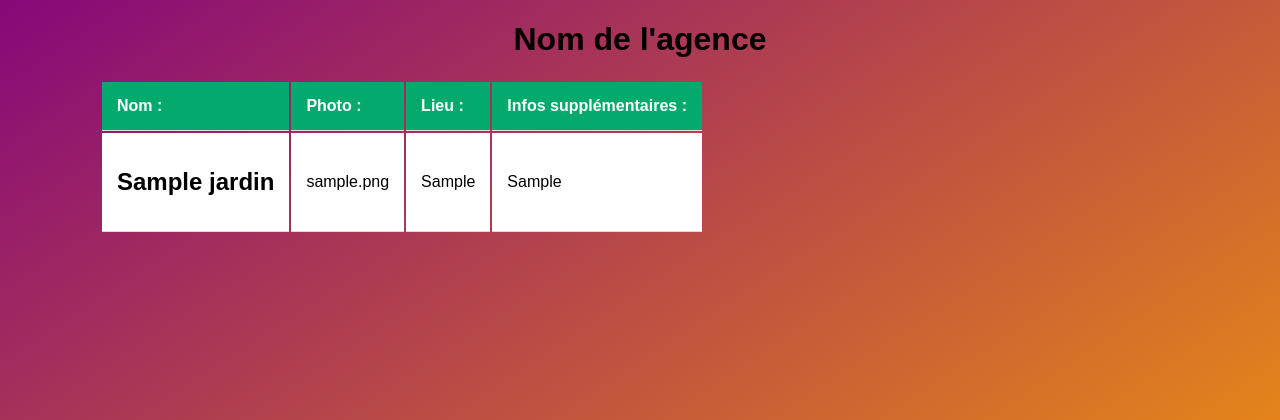
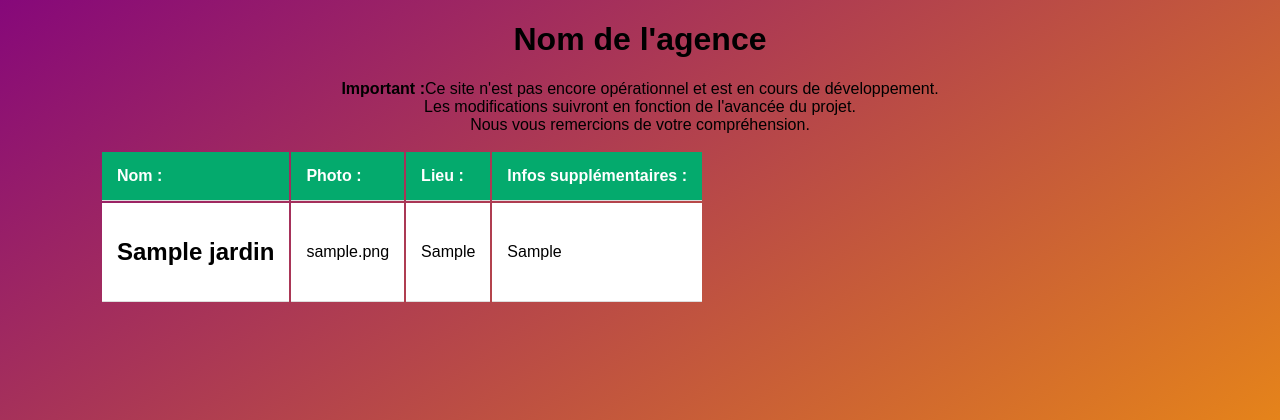
Before and after one commit to Paulooo10/sae202, a PHP site: page / in a window 1280 px wide. Shown: the part 80-500 px from the top of the page. Run offline with PHP 8.4, Linux system fonts and the light colour scheme; tables that the repository leaves empty or names only in its code hold one stand-in row (values such as "Sample post").

Commit message:
Update index.php

```diff
--- a/index.php
+++ b/index.php
@@ -19,6 +19,11 @@ $mabd->query('SET NAMES utf8;');
 $req = "SELECT * FROM jardins";
 $resultat = $mabd->query($req);
 ?>
+
+<p><b>Important :</b>Ce site n'est pas encore opérationnel et est en cours de développement. <br>Les modifications suivront en fonction de l'avancée du projet.<br>
+Nous vous remercions de votre compréhension.</p>
+
+<!-- Merci de ne pas enlever cette phrase pour l'instant -->
 
 <table>
 <tr>
```
